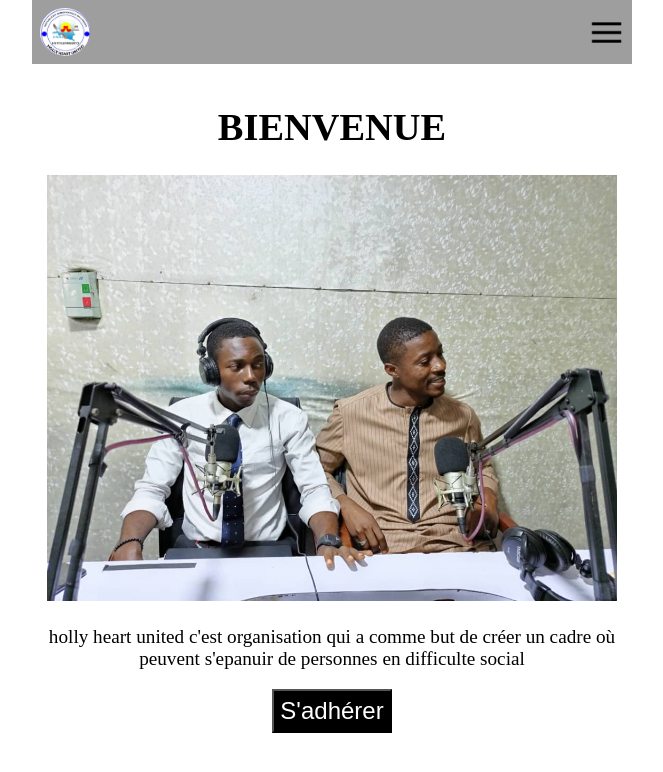
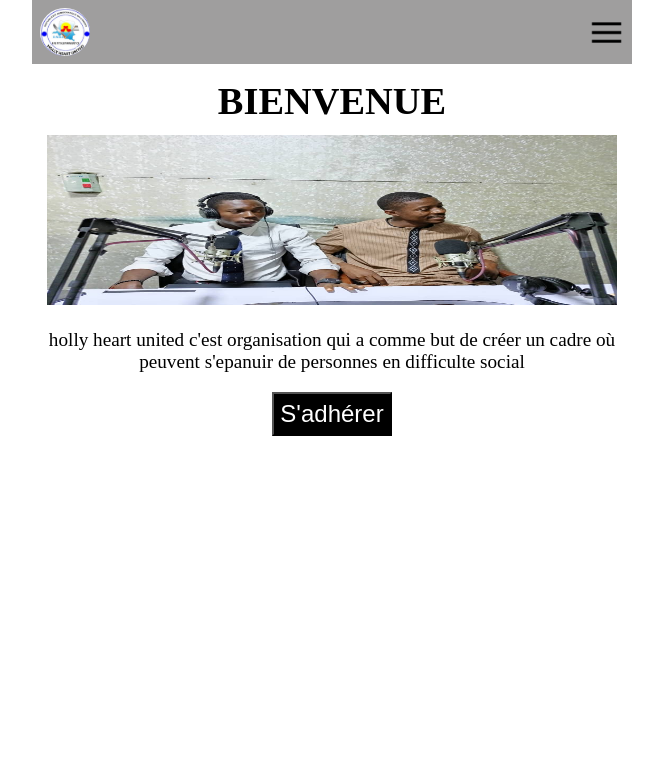
Before and after one commit to pandecamillo/HOLLY, a plain HTML site: page index.html in a window 1280 px wide. Shown: the whole page, without its empty margins (308-971 px from the left). Drawn offline with Linux system fonts and the light colour scheme.

Commit message:
Add files via upload

```diff
--- a/style.css
+++ b/style.css
@@ -30,6 +30,12 @@ main {
 
 .presentation {
   width: 100%;
+  height: 170px;
+}
+
+main h1 {
+  margin: 0;
+  margin-bottom: 0.3em;
 }
 
 .aderer {
```
